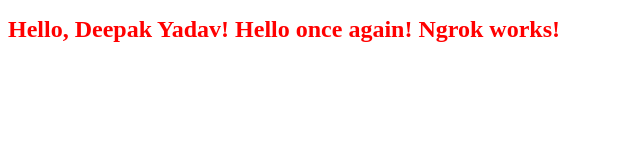
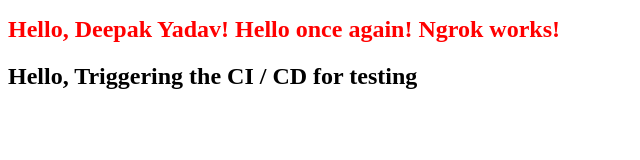
Before and after one commit to DpkYdv887/Jenkins, a plain HTML site: page index.html in a window 1280 px wide. Shown: the whole page, without its empty margins (0-640 px from the left). Drawn offline with Linux system fonts and the light colour scheme.

Commit message:
CI CD trigger

```diff
--- a/index.html
+++ b/index.html
@@ -6,5 +6,6 @@
 </head>
 <body>
     <h1>Hello, Deepak Yadav! Hello once again! Ngrok works!</h1>
+    <h2>Hello, Triggering the CI / CD for testing</h2>
 </body>
 </html>
```
